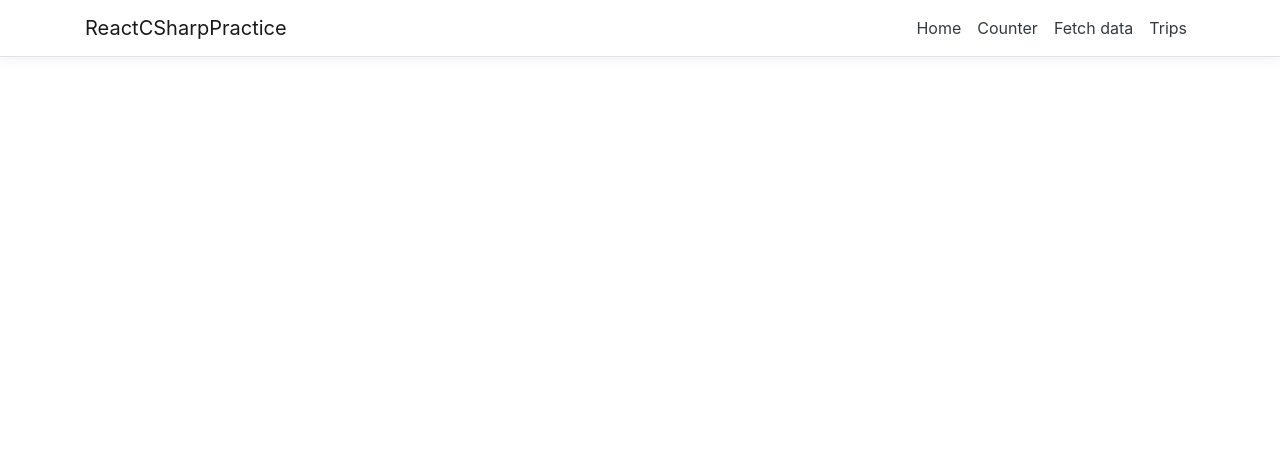
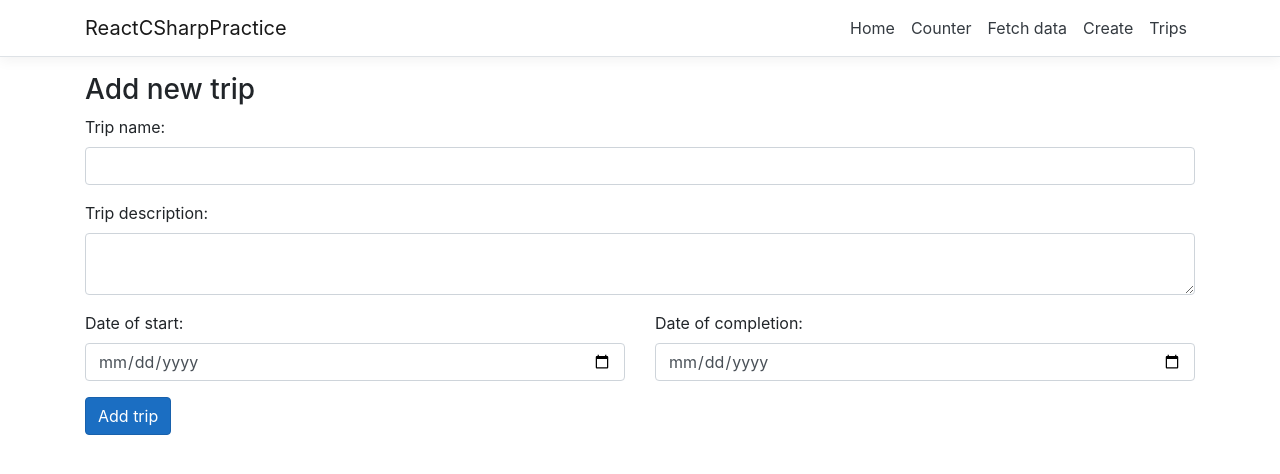
Before and after one commit to jeremymaya/react-c-sharp-practice, a React (Create React App) app in the folder ReactCSharpPractice/ReactCSharpPractice/ClientApp/: page /create in a window 1280 px wide. Shown: the top 474 px of the page. Built offline with nearby package versions, Linux system fonts and the light colour scheme.

Commit message:
Create page completed

```diff
--- a/ReactCSharpPractice/ReactCSharpPractice/ClientApp/src/App.tsx
+++ b/ReactCSharpPractice/ReactCSharpPractice/ClientApp/src/App.tsx
@@ -7,12 +7,14 @@
 
 import './custom.css'
 import { Trips } from './components/Trip/Trips';
+import { Create } from './components/Trip/Create';
 
 export default () => (
     <Layout>
         <Route exact path='/' component={Home} />
         <Route path='/counter' component={Counter} />
         <Route path='/fetch-data/:startDateIndex?' component={FetchData} />
+        <Route path='/create' component={Create} />
         <Route path='/trips' component={Trips} />
     </Layout>
 );
--- a/ReactCSharpPractice/ReactCSharpPractice/ClientApp/src/components/NavMenu.tsx
+++ b/ReactCSharpPractice/ReactCSharpPractice/ClientApp/src/components/NavMenu.tsx
@@ -27,6 +27,9 @@
                                     <NavLink tag={Link} className="text-dark" to="/fetch-data">Fetch data</NavLink>
                                 </NavItem>
                                 <NavItem>
+                                    <NavLink tag={Link} className="text-dark" to="/create">Create</NavLink>
+                                </NavItem>
+                                <NavItem>
                                     <NavLink tag={Link} className="text-dark" to="/trips">Trips</NavLink>
                                 </NavItem>
                             </ul>
--- /dev/null
+++ b/ReactCSharpPractice/ReactCSharpPractice/ClientApp/src/components/Trip/Create.jsx
@@ -0,0 +1,63 @@
+import React, { Component } from 'react';
+
+export class Create extends Component {
+    constructor(props) {
+        super(props);
+
+        this.state = {
+            name: '',
+            description: '',
+            dateStarted: null,
+            dateCompleted: null
+        }
+    }
+
+    render() {
+        return (
+            <div className="trip-form" >
+                <h3>Add new trip</h3>
+                <form onSubmit={this.onSubmit}>
+                    <div className="form-group">
+                        <label>Trip name:  </label>
+                        <input
+                            type="text"
+                            className="form-control"
+                        />
+                    </div>
+                    <div className="form-group">
+                        <label>Trip description: </label>
+                        <textarea
+                            type="text"
+                            className="form-control"
+                        />
+                    </div>
+                    <div className="row">
+                        <div className="col col-md-6 col-sm-6 col-xs-12">
+                            <div className="form-group">
+                                <label>Date of start:  </label>
+                                <input
+                                    type="date"
+                                    className="form-control"
+                                />
+                            </div>
+                        </div>
+                        <div className="col col-md-6 col-sm-6 col-xs-12">
+                            <div className="form-group">
+                                <label>Date of completion:  </label>
+                                <input
+                                    type="date"
+                                    className="form-control"
+                                />
+                            </div>
+                        </div>
+                    </div>
+
+
+                    <div className="form-group">
+                        <input type="submit" value="Add trip" className="btn btn-primary" />
+                    </div>
+                </form>
+            </div>
+        );
+    }
+}
--- a/ReactCSharpPractice/ReactCSharpPractice/ClientApp/src/components/Trip/Trips.jsx
+++ b/ReactCSharpPractice/ReactCSharpPractice/ClientApp/src/components/Trip/Trips.jsx
@@ -9,6 +9,7 @@
     constructor(props) {
         super(props);
 
+        // sets the class' initial state
         this.state = {
             trips: [],
             loading: true
--- a/ReactCSharpPractice/ReactCSharpPractice/ClientApp/src/custom.css
+++ b/ReactCSharpPractice/ReactCSharpPractice/ClientApp/src/custom.css
@@ -12,3 +12,7 @@
   background-color: #1b6ec2;
   border-color: #1861ac;
 }
+
+.trip-form {
+    margin: 10%, 30%, 10%, 30%;
+}
```
